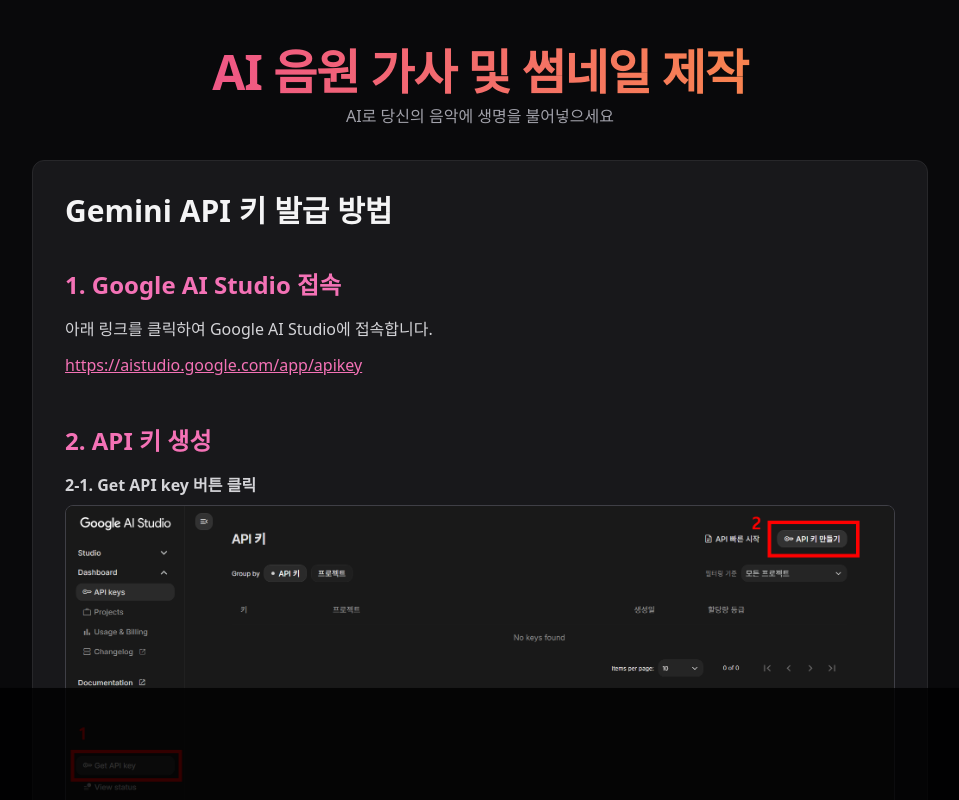
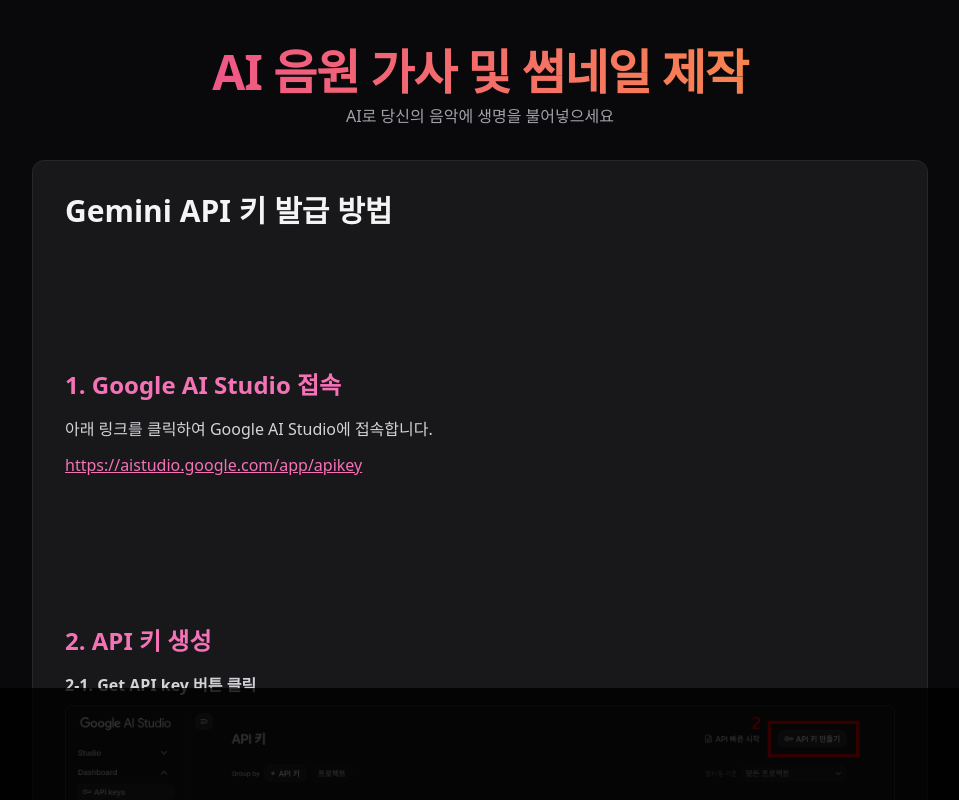
Before and after one commit to angibeom0985-arch/aimusic-l, a React (Vite) app: page /api-guide in a window 1280 px wide. Shown: the top 800 px of the page, without its empty margins (160-1119 px from the left). Built offline with nearby package versions, Linux system fonts and the light colour scheme.

Commit message:
fix: AdSense 광고 표시 개선 - 디스플레이 및 사이드바 광고 크기 명시, Auto Ads 추가

```diff
--- a/components/DisplayAd.tsx
+++ b/components/DisplayAd.tsx
@@ -17,17 +17,15 @@
 
   return (
     <div className="w-full my-4 flex justify-center">
-      <div>
-        <center>
+      <div className="w-full max-w-4xl">
         <ins
           className="adsbygoogle"
-            style={{ display: "block" }}
+          style={{ display: "block", minHeight: "100px" }}
           data-ad-client="ca-pub-2686975437928535"
           data-ad-slot="6106251761"
           data-ad-format="auto"
           data-full-width-responsive="true"
         />
-        </center>
       </div>
     </div>
   );
--- a/components/SidebarAd.tsx
+++ b/components/SidebarAd.tsx
@@ -23,12 +23,12 @@
     <div
       className={`fixed top-0 ${
         position === "left" ? "left-0" : "right-0"
-      } h-full hidden lg:flex items-center justify-center p-2`}
+      } h-full hidden lg:flex items-center justify-center p-2 z-10`}
       style={{ width: "180px" }}
     >
       <ins
         className="adsbygoogle"
-        style={{ display: "block" }}
+        style={{ display: "block", width: "160px", height: "600px" }}
         data-ad-client="ca-pub-2686975437928535"
         data-ad-slot="6712949943"
         data-ad-format="auto"
--- a/index.html
+++ b/index.html
@@ -72,6 +72,14 @@
       crossorigin="anonymous"
     ></script>
 
+    <!-- AdSense Auto Ads -->
+    <script>
+      (adsbygoogle = window.adsbygoogle || []).push({
+        google_ad_client: "ca-pub-2686975437928535",
+        enable_page_level_ads: true
+      });
+    </script>
+
     <!-- Styles -->
     <script src="https://cdn.tailwindcss.com"></script>
   </head>
```
Lines whose indentation alone changed are shown as unchanged.
